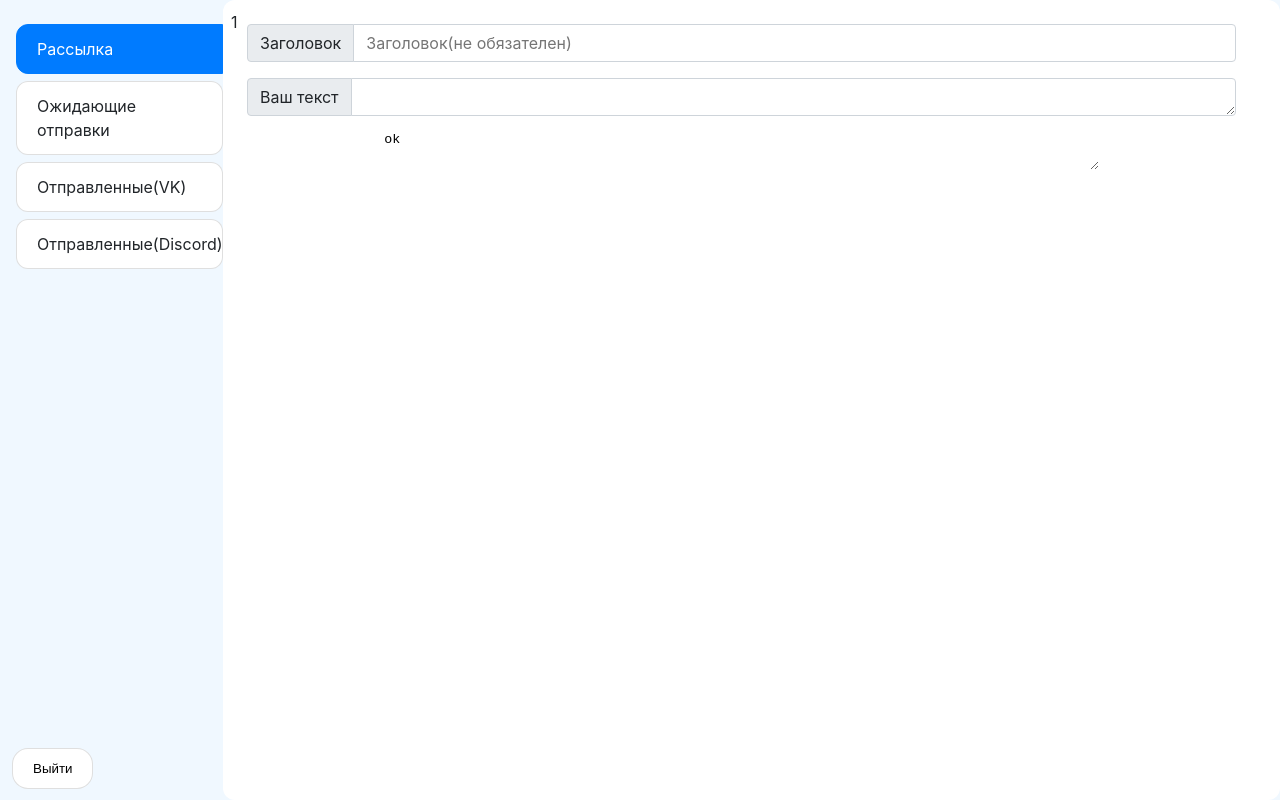
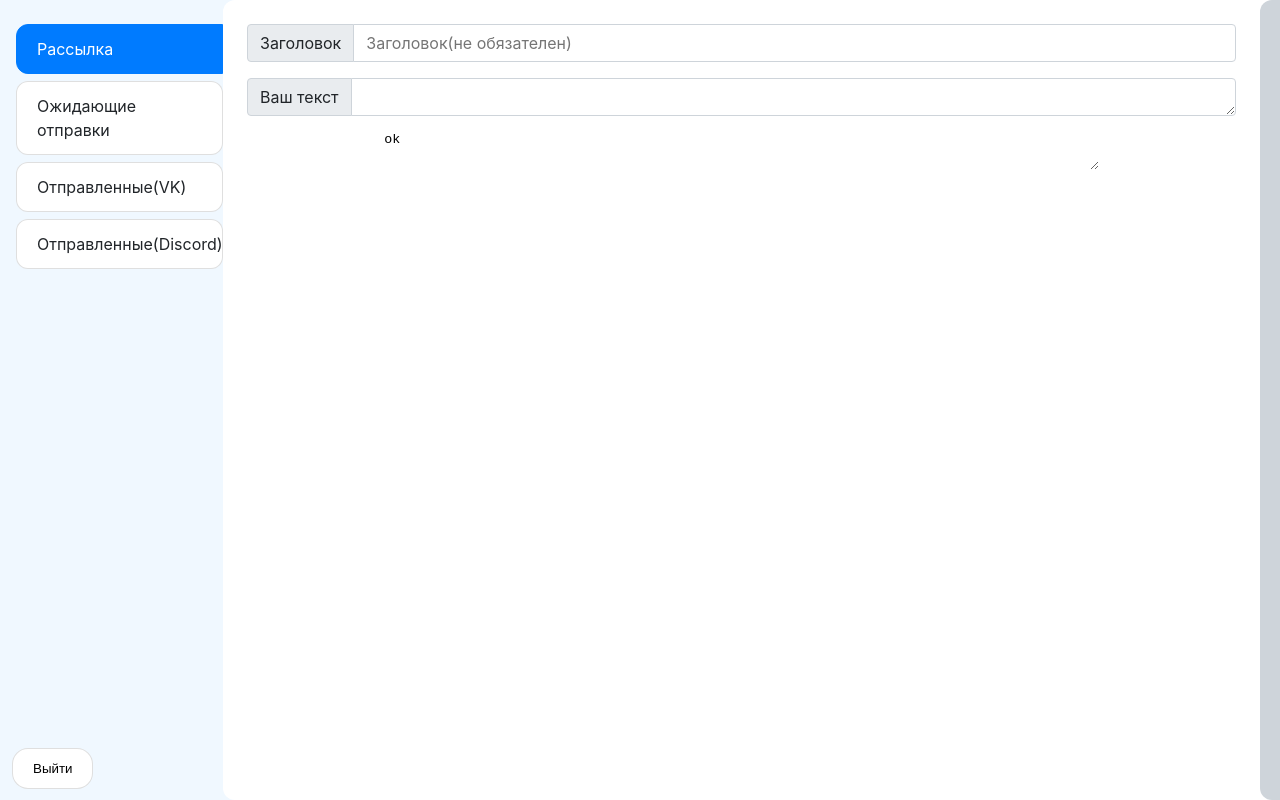
Before and after one commit to crazyfrequency/site, a plain HTML site: page site/pages/main.html in a window 1280 px wide. Drawn offline with Linux system fonts and the light colour scheme.

Commit message:
изменение рассылки

```diff
--- a/site/styles/style.css
+++ b/site/styles/style.css
@@ -43,7 +43,7 @@
     position: relative;
     margin-left: 223px;
     height: 100%;
-    border-radius: .75rem;
+    border-radius: .75rem 0 0 .75rem;
     background-color: white;
 }.bottom-menu{
     position: fixed;
@@ -142,7 +142,12 @@
 }.embed-preview{
     position: fixed;
     display: block;
-    top: 10px;
+    top: 0;
+    right: 0;
+    background-color: #ced4da;
+    width: 1.25rem;
+    height: 100%;
+    border-radius: .75rem 0 0 .75rem;
 }:root{
 
 }
```
Also changed, not shown: site/pages/main.html (+0 -1 lines).
